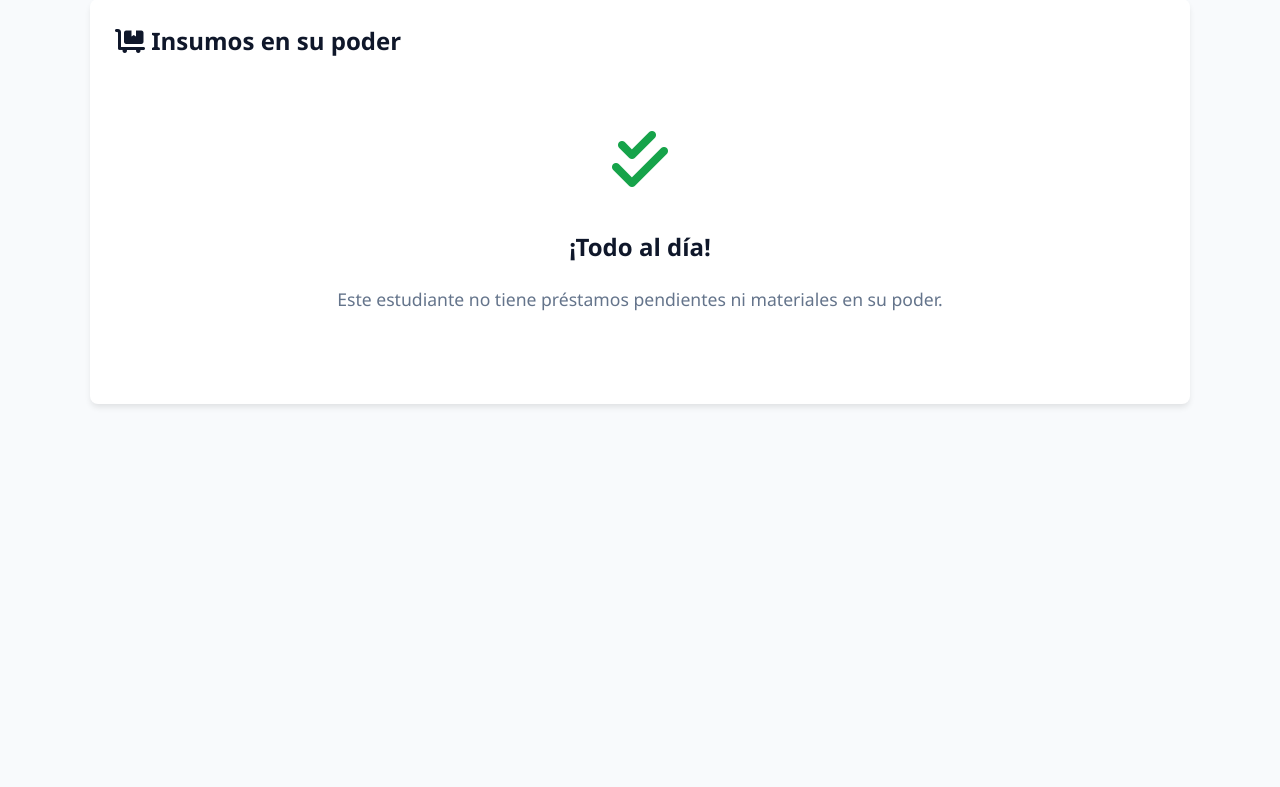
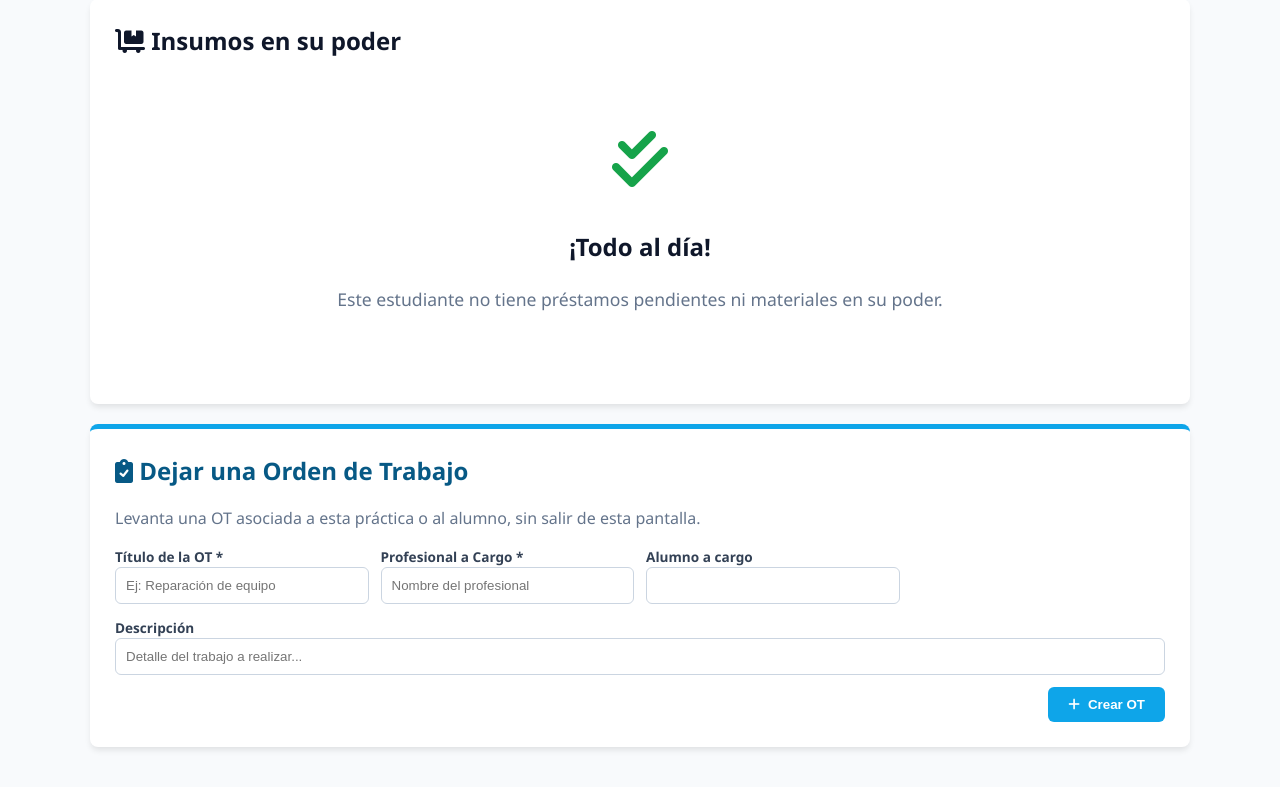
Before and after one commit to laloyjia/inventario, a Flask app: template templates/hoja_vida.html in a window 1280 px wide. Shown: the part 184-971 px from the top of the page. Before the commit the page ends 591 px from the top, so only its background shows below. Run offline with Flask 3, Linux system fonts and the light colour scheme; the template is opened without the code that fills it, so the values that code supplies are empty; data comes from the database, SQL or seed files in the repository.

Commit message:
Registro de mermas/bajas con nominas Excel separadas (merma=baja auto) + Crear OT desde el cierre de practica

```diff
--- a/app.py
+++ b/app.py
@@ -490,6 +490,46 @@ def _panoleros_dia_activos(especialidad_id):
     except Exception as e:
         print(f"[WARN] _panoleros_dia_activos: {e}")
         return []
+
+
+class RegistroBaja(db.Model):
+    """Registro persistente de cada MERMA o BAJA de inventario, para generar
+    nóminas descargables. Origen:
+        'merma_practica' → declarada al cerrar una práctica (hoja de vida).
+        'baja_manual'    → dada de baja desde la tarjeta "Dar de Baja".
+    Nota de negocio: la merma cuenta también como baja (aparece en ambas
+    nóminas según el filtro de origen)."""
+    __tablename__ = 'registro_baja'
+    id = db.Column(db.Integer, primary_key=True)
+    item_id = db.Column(db.Integer, db.ForeignKey('item.id'), nullable=True)
+    item_nombre = db.Column(db.String(150))          # snapshot por si se borra el ítem
+    especialidad_id = db.Column(db.Integer, db.ForeignKey('especialidad.id'), nullable=True)
+    cantidad = db.Column(db.Integer, nullable=False, default=0)
+    motivo = db.Column(db.String(300))
+    origen = db.Column(db.String(20), nullable=False, default='baja_manual', index=True)
+    prestamo_id = db.Column(db.Integer, nullable=True)
+    nombre_practica = db.Column(db.String(200), nullable=True)
+    usuario_id = db.Column(db.Integer, nullable=True)
+    usuario_nombre = db.Column(db.String(100))
+    fecha = db.Column(db.DateTime, default=datetime.utcnow, index=True)
+    item = db.relationship('Item', lazy=True)
+    especialidad = db.relationship('Especialidad', lazy=True)
+
+
+def _registrar_baja(item, cantidad, motivo, origen, prestamo=None):
+    """Agrega una fila a RegistroBaja. NO hace commit (lo hace el llamador)."""
+    try:
+        db.session.add(RegistroBaja(
+            item_id=item.id, item_nombre=item.nombre,
+            especialidad_id=item.especialidad_id,
+            cantidad=int(cantidad or 0), motivo=(motivo or '')[:300], origen=origen,
+            prestamo_id=(prestamo.id if prestamo else None),
+            nombre_practica=(prestamo.nombre_practica if prestamo else None),
+            usuario_id=session.get('usuario_id'),
+            usuario_nombre=session.get('usuario_nombre'),
+        ))
+    except Exception as e:
+        print(f"[REGISTRO_BAJA] No se pudo registrar: {e}")
 
 
 # 11. SYNC LOG (registro de cambios para sincronización entre nodos y admin central)
@@ -2046,7 +2086,12 @@ def hoja_vida(est_id):
     est = Estudiante.query.get_or_404(est_id)
     prestamos = Prestamo.query.filter_by(estudiante_id=est.id, estado='Pendiente') \
                               .order_by(Prestamo.fecha_prestamo.desc()).all()
-    return render_template('hoja_vida.html', estudiante=est, prestamos=prestamos)
+    # Profesores del área (para el formulario "Crear OT" desde el cierre)
+    esp_id = session.get('usuario_especialidad_id')
+    profesores_area = Profesor.query.filter_by(
+        especialidad_id=esp_id, activo=True).all() if esp_id else []
+    return render_template('hoja_vida.html', estudiante=est, prestamos=prestamos,
+                           profesores_area=profesores_area)
 
 @app.route('/procesar_hoja_vida', methods=['POST'])
 @login_requerido
@@ -2067,6 +2112,9 @@ def procesar_hoja_vida():
             prest.item.cantidad_mermada += cm
             prest.item.cantidad_total -= cm
             prest.cantidad_mermada = cm
+            # La merma queda registrada en la nómina (y cuenta como baja automática)
+            _registrar_baja(prest.item, cm, 'Merma declarada en cierre de práctica',
+                            'merma_practica', prestamo=prest)
         if cb + cm >= prest.cantidad:
             prest.estado = 'Devuelto'
             prest.fecha_devolucion = datetime.utcnow()
@@ -3680,6 +3728,7 @@ def dar_baja():
     item.cantidad_total = max(0, (item.cantidad_total or 0) - cantidad)
     item.cantidad_disponible = max(0, (item.cantidad_disponible or 0) - cantidad)
     item.cantidad_mermada = (item.cantidad_mermada or 0) + cantidad
+    _registrar_baja(item, cantidad, motivo, 'baja_manual')
     db.session.commit()
     registrar_cambio_sync('item', item.id, 'actualizar', item)
     registrar_auditoria('dar_baja', 'Item', item.id,
@@ -3691,6 +3740,59 @@ def dar_baja():
     flash(f"✅ Baja registrada: {cantidad} unidad(es) de '{item.nombre}'. "
           f"Motivo: {motivo or 'sin especificar'}.")
     return redirect(url_for('ver_inventario'))
+
+
+def _nomina_registros(origenes):
+    """RegistroBaja del área del usuario (o de todas si es Admin), por origen."""
+    q = RegistroBaja.query.filter(RegistroBaja.origen.in_(origenes))
+    if session.get('usuario_rol') != 'Admin':
+        q = q.filter_by(especialidad_id=session.get('usuario_especialidad_id'))
+    return q.order_by(RegistroBaja.fecha.desc()).all()
+
+
+def _exportar_nomina(registros, hoja, fname):
+    filas = []
+    for r in registros:
+        filas.append({
+            'Fecha': r.fecha.strftime('%d/%m/%Y %H:%M') if r.fecha else '',
+            'Ítem': r.item_nombre or (r.item.nombre if r.item else ''),
+            'Cantidad': r.cantidad,
+            'Motivo': r.motivo or '',
+            'Origen': 'Merma de práctica' if r.origen == 'merma_practica' else 'Baja manual',
+            'Práctica': r.nombre_practica or '',
+            'Área': r.especialidad.nombre if r.especialidad else '',
+            'Registrado por': r.usuario_nombre or '',
+        })
+    if not filas:
+        filas = [{'Aviso': 'No hay registros para exportar todavía.'}]
+    df = pd.DataFrame(filas)
+    buf = io.BytesIO()
+    with pd.ExcelWriter(buf, engine='openpyxl') as w:
+        df.to_excel(w, sheet_name=hoja[:31], index=False)
+    buf.seek(0)
+    return send_file(buf, as_attachment=True, download_name=fname,
+                     mimetype='application/vnd.openxmlformats-officedocument.spreadsheetml.sheet')
+
+
+@app.route('/descargar_nomina_mermas')
+@login_requerido
+@pañolero_o_admin
+def descargar_nomina_mermas():
+    """Nómina de MERMAS (declaradas en cierres de práctica)."""
+    regs = _nomina_registros(['merma_practica'])
+    fname = f"nomina_mermas_{datetime.now().strftime('%Y%m%d_%H%M')}.xlsx"
+    return _exportar_nomina(regs, 'Mermas', fname)
+
+
+@app.route('/descargar_nomina_bajas')
+@login_requerido
+@pañolero_o_admin
+def descargar_nomina_bajas():
+    """Nómina de BAJAS. Como la merma cuenta como baja automática, incluye
+    tanto las bajas manuales como las mermas de práctica."""
+    regs = _nomina_registros(['merma_practica', 'baja_manual'])
+    fname = f"nomina_bajas_{datetime.now().strftime('%Y%m%d_%H%M')}.xlsx"
+    return _exportar_nomina(regs, 'Bajas', fname)
 
 
 @app.route('/admin/buscar')
--- a/templates/hoja_vida.html
+++ b/templates/hoja_vida.html
@@ -95,6 +95,44 @@
             </div>
             {% endif %}
         </div>
+
+        {# ===== Crear Orden de Trabajo desde el cierre ===== #}
+        <div class="card" style="border-top: 5px solid #0ea5e9;">
+            <h2 style="color:#075985;"><i class="fas fa-clipboard-check"></i> Dejar una Orden de Trabajo</h2>
+            <p style="color: var(--secondary); margin-top:0;">Levanta una OT asociada a esta práctica o al alumno, sin salir de esta pantalla.</p>
+            <form action="/agregar_ot" method="POST" style="display:grid; grid-template-columns: repeat(auto-fit, minmax(220px, 1fr)); gap:12px; align-items:end;">
+                <div>
+                    <label style="font-weight:600; font-size:0.85rem; color:#334155;">Título de la OT *</label>
+                    <input type="text" name="titulo" required placeholder="Ej: Reparación de equipo"
+                           style="width:100%; box-sizing:border-box; padding:10px; border:1px solid #cbd5e1; border-radius:6px;">
+                </div>
+                <div>
+                    <label style="font-weight:600; font-size:0.85rem; color:#334155;">Profesional a Cargo *</label>
+                    {% if profesores_area %}
+                    <select name="profesional_cargo" required style="width:100%; box-sizing:border-box; padding:10px; border:1px solid #cbd5e1; border-radius:6px;">
+                        <option value="" disabled selected>-- Selecciona --</option>
+                        {% for prof in profesores_area %}<option value="{{ prof.nombre }}">{{ prof.nombre }}</option>{% endfor %}
+                    </select>
+                    {% else %}
+                    <input type="text" name="profesional_cargo" required placeholder="Nombre del profesional"
+                           style="width:100%; box-sizing:border-box; padding:10px; border:1px solid #cbd5e1; border-radius:6px;">
+                    {% endif %}
+                </div>
+                <div>
+                    <label style="font-weight:600; font-size:0.85rem; color:#334155;">Alumno a cargo</label>
+                    <input type="text" name="alumnos_cargo" value="{{ estudiante.nombre }}"
+                           style="width:100%; box-sizing:border-box; padding:10px; border:1px solid #cbd5e1; border-radius:6px;">
+                </div>
+                <div style="grid-column: 1 / -1;">
+                    <label style="font-weight:600; font-size:0.85rem; color:#334155;">Descripción</label>
+                    <input type="text" name="descripcion" placeholder="Detalle del trabajo a realizar..."
+                           style="width:100%; box-sizing:border-box; padding:10px; border:1px solid #cbd5e1; border-radius:6px;">
+                </div>
+                <div style="grid-column: 1 / -1; text-align:right;">
+                    <button type="submit" class="btn" style="background:#0ea5e9;"><i class="fas fa-plus"></i> Crear OT</button>
+                </div>
+            </form>
+        </div>
     </div>
 </body>
 </html>
```
Also changed, not shown: templates/inventario.html (+11 -1 lines).
